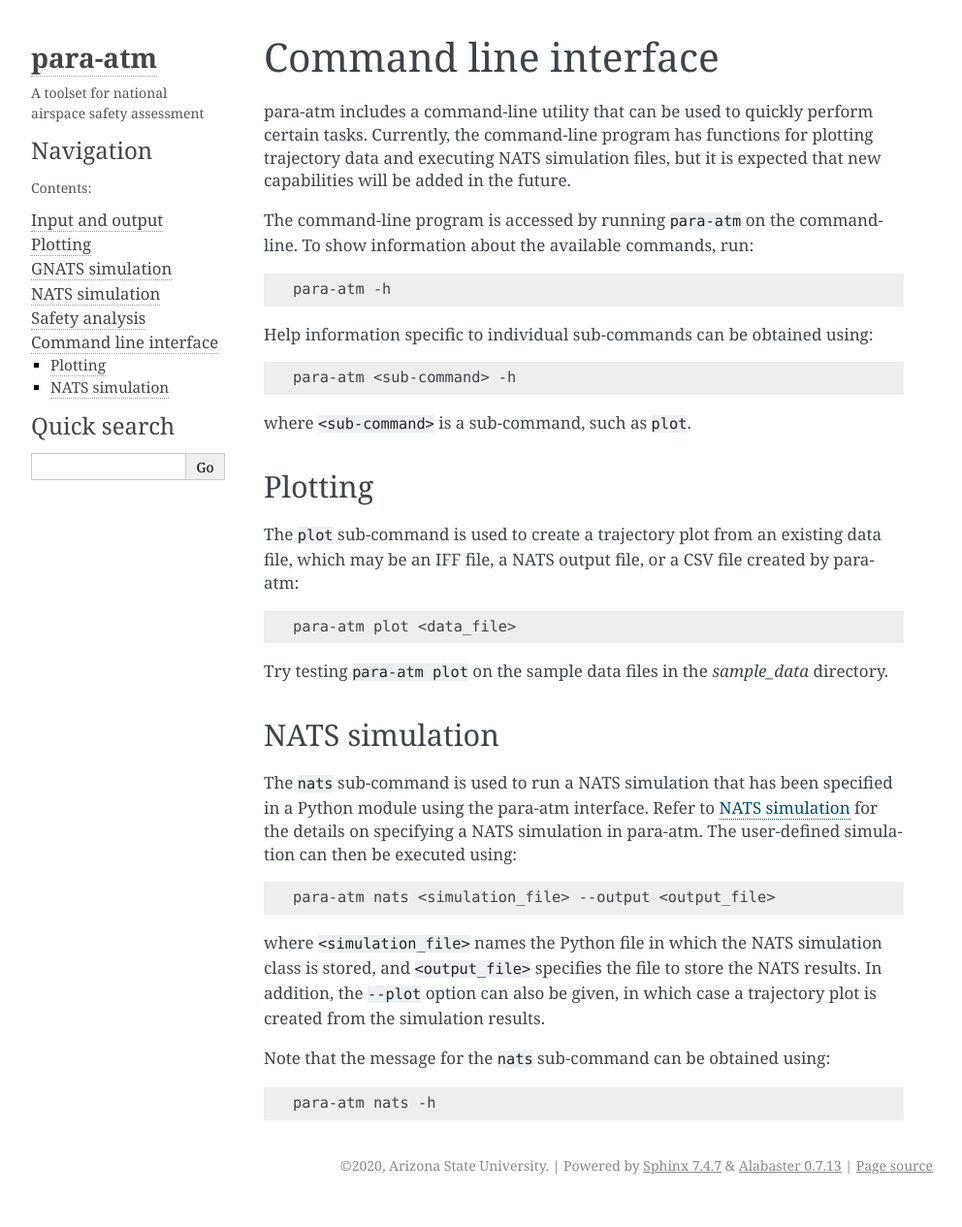
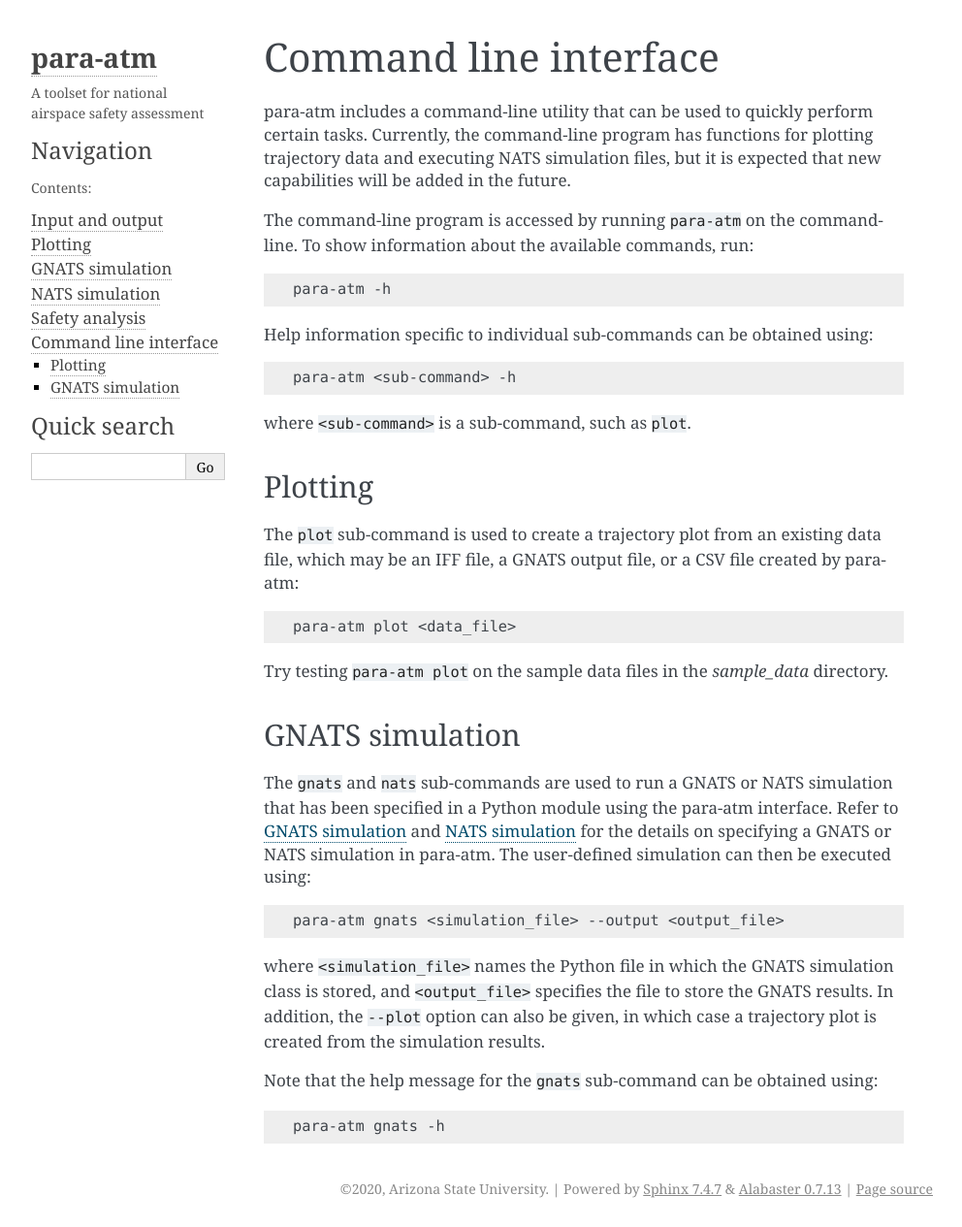
Before and after one commit to ymlasu/para-atm, a Sphinx documentation site: the page built from docs/src/command.rst, in a window 1280 px wide and 1265 px high. Shown: the whole window at 97% size, without its empty margins (148-1140 px from the left). Built offline with Sphinx 7.4.7, drawn with Linux system fonts in a browser that asks for light colours.

Commit message:
Update sphinx docs for para-atm gnats command

```diff
--- a/docs/src/command.rst
+++ b/docs/src/command.rst
@@ -20,7 +20,7 @@ where :code:`<sub-command>` is a sub-command, such as :code:`plot`.
 Plotting
 --------
 
-The :code:`plot` sub-command is used to create a trajectory plot from an existing data file, which may be an IFF file, a NATS output file, or a CSV file created by para-atm:
+The :code:`plot` sub-command is used to create a trajectory plot from an existing data file, which may be an IFF file, a GNATS output file, or a CSV file created by para-atm:
 
 .. code:: shell
 
@@ -28,19 +28,19 @@ The :code:`plot` sub-command is used to create a trajectory plot from an existin
 
 Try testing :code:`para-atm plot` on the sample data files in the `sample_data` directory.
 
-NATS simulation
----------------
+GNATS simulation
+----------------
 
-The :code:`nats` sub-command is used to run a NATS simulation that has been specified in a Python module using the para-atm interface.  Refer to :ref:`nats` for the details on specifying a NATS simulation in para-atm.  The user-defined simulation can then be executed using:
+The :code:`gnats` and :code:`nats` sub-commands are used to run a GNATS or NATS simulation that has been specified in a Python module using the para-atm interface.  Refer to :ref:`gnats` and :ref:`nats` for the details on specifying a GNATS or NATS simulation in para-atm.  The user-defined simulation can then be executed using:
 
 .. code:: shell
 
-   para-atm nats <simulation_file> --output <output_file>
+   para-atm gnats <simulation_file> --output <output_file>
 
-where :code:`<simulation_file>` names the Python file in which the NATS simulation class is stored, and :code:`<output_file>` specifies the file to store the NATS results.  In addition, the :code:`--plot` option can also be given, in which case a trajectory plot is created from the simulation results.
+where :code:`<simulation_file>` names the Python file in which the GNATS simulation class is stored, and :code:`<output_file>` specifies the file to store the GNATS results.  In addition, the :code:`--plot` option can also be given, in which case a trajectory plot is created from the simulation results.
 
-Note that the message for the :code:`nats` sub-command can be obtained using:
+Note that the help message for the :code:`gnats` sub-command can be obtained using:
 
 .. code:: shell
 
-   para-atm nats -h
+   para-atm gnats -h
```
